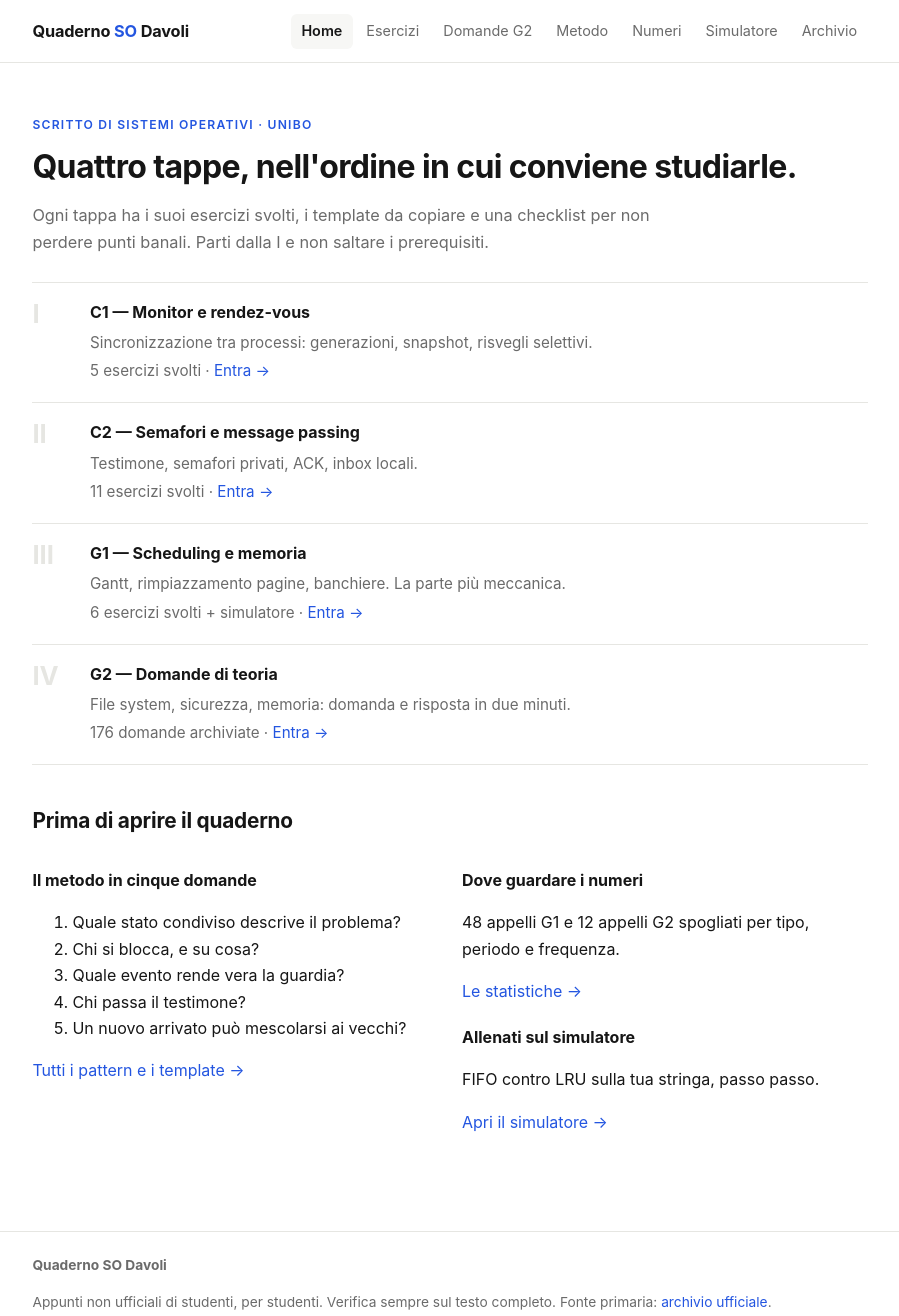
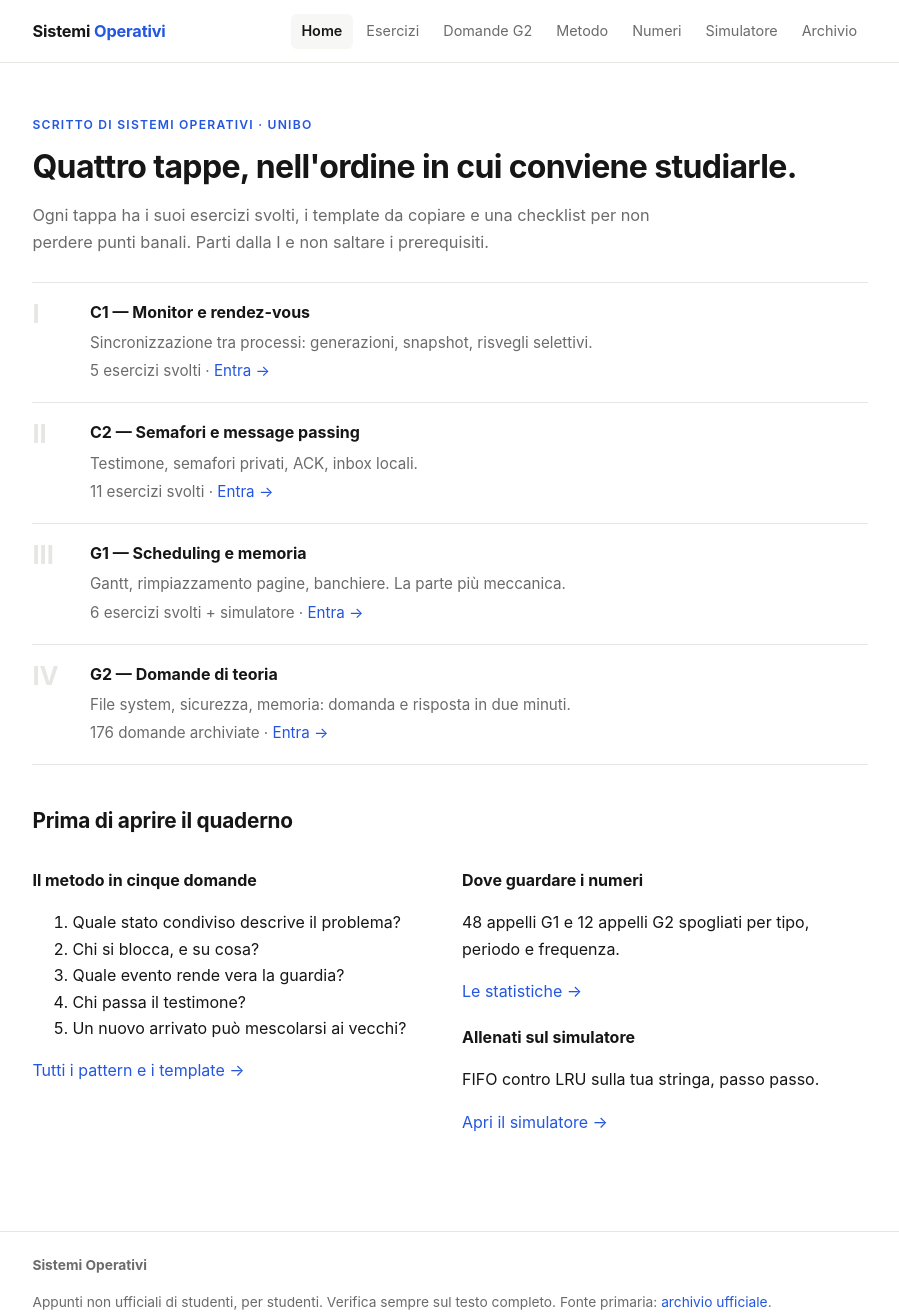
Before and after one commit to RickyWanga/so, an Astro site: page / in a window 1280 px wide. Shown: the whole page, without its empty margins (190-1089 px from the left). Built offline with nearby package versions, Linux system fonts and the light colour scheme; Astro itself is replaced by a stand-in of ours.

Commit message:
nome: solo Sistemi Operativi

```diff
--- a/src/layouts/Base.astro
+++ b/src/layouts/Base.astro
@@ -20,16 +20,16 @@ const nav = [
     <meta name="viewport" content="width=device-width, initial-scale=1.0" />
     <meta
       name="description"
-      content="Quaderno di ripasso per lo scritto di Sistemi Operativi di Renzo Davoli: C1, C2, G1 e domande G2."
+      content="Ripasso per lo scritto di Sistemi Operativi di Renzo Davoli: C1, C2, G1 e domande G2."
     />
     <meta name="theme-color" content="#ffffff" />
     <link rel="icon" href="/favicon.svg" type="image/svg+xml" />
-    <title>{title} — Quaderno SO Davoli</title>
+    <title>{title} — Sistemi Operativi</title>
   </head>
   <body>
     <header class="masthead">
       <div class="wrap">
-        <a class="titolo" href="/">Quaderno <em>SO</em> Davoli</a>
+        <a class="titolo" href="/">Sistemi <em>Operativi</em></a>
         <nav>
           {nav.map(([href, label]) => (
             <a href={href} class={active === href ? 'attiva' : ''}>{label}</a>
@@ -46,7 +46,7 @@ const nav = [
 
     <footer class="piede">
       <div class="wrap">
-        <strong>Quaderno SO Davoli</strong>
+        <strong>Sistemi Operativi</strong>
         <p>
           Appunti non ufficiali di studenti, per studenti. Verifica sempre sul testo completo.
           Fonte primaria: <a href="https://www.cs.unibo.it/~renzo/so/compiti-so.shtml">archivio ufficiale</a>.
```
